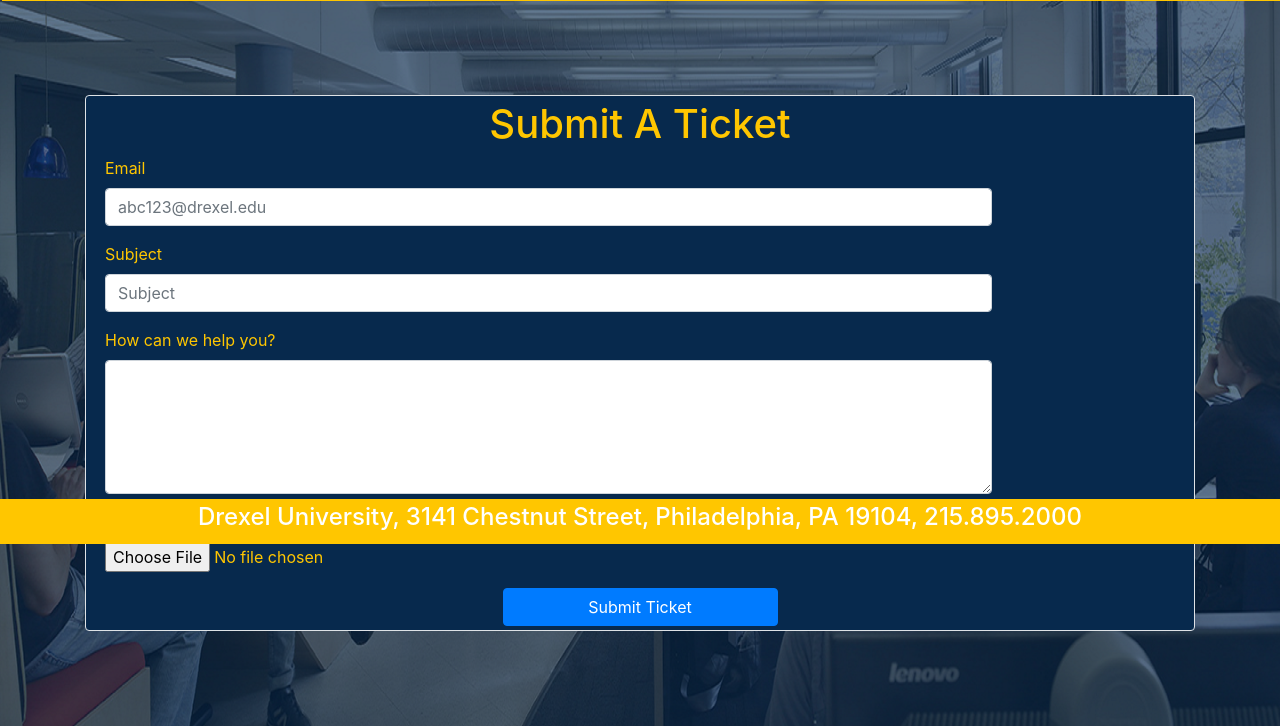
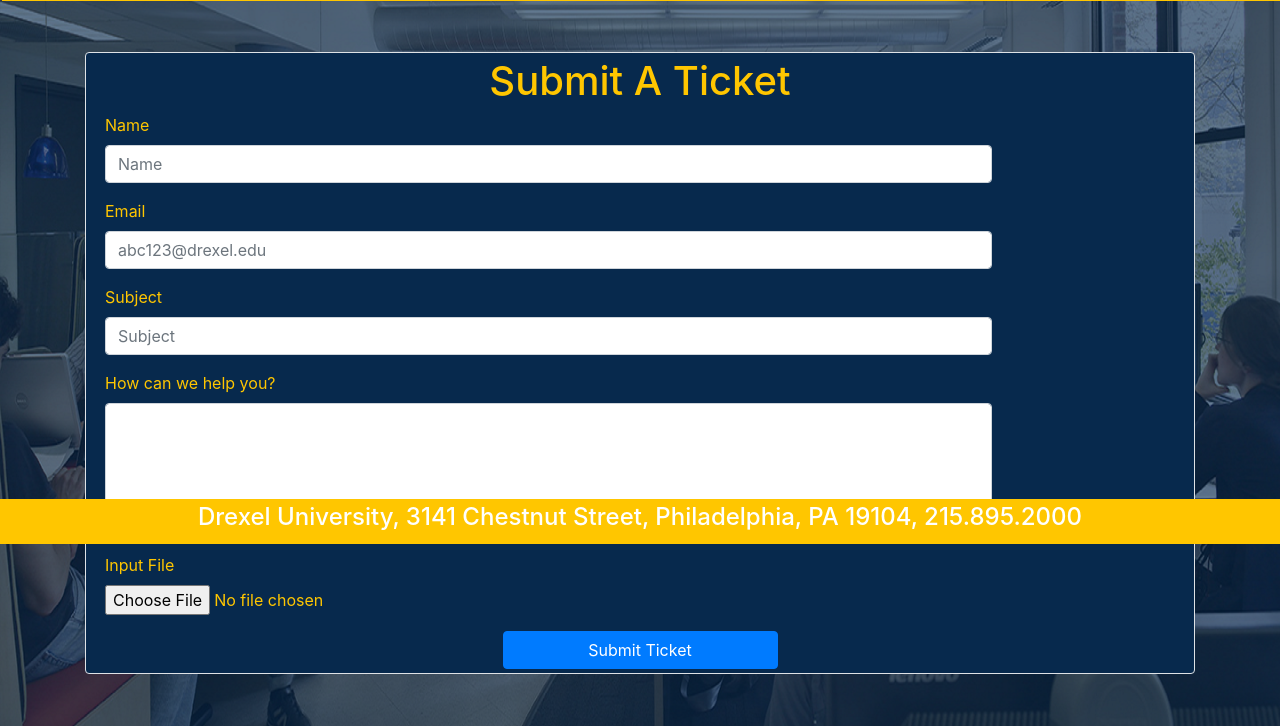
Before and after one commit to das446/iCommons, a Django app: template iCommons/templates/createticket.html in a window 1280 px wide. Shown: the part 256-982 px from the top of the page. Run offline with Django 3.2, Linux system fonts and the light colour scheme; the template is opened without the code that fills it, so the values that code supplies are empty; parts of the project's set-up code (start-up, migrations or seed data) failed here and were passed over; some libraries are stand-ins or nearby versions.

Commit message:
changed ticket html

```diff
--- a/iCommons/templates/createticket.html
+++ b/iCommons/templates/createticket.html
@@ -20,6 +20,10 @@
                             <label for="formGroupExampleInput2">Email Address</label>
                             <input type="text" class="form-control" id="formGroupExampleInput2" placeholder="Email Address">
                         </div> -->
+                        <div class="form-group col-10">
+                            <label for="name">Name</label>
+                            <input type="text" class="form-control" id="subject" name="name" placeholder="Name">
+                        </div>
                         <div class="form-group col-10">
                             <label for="email">Email</label>
                             <input type="email" class="form-control" id="subject" name="email" placeholder="abc123@drexel.edu">
```
